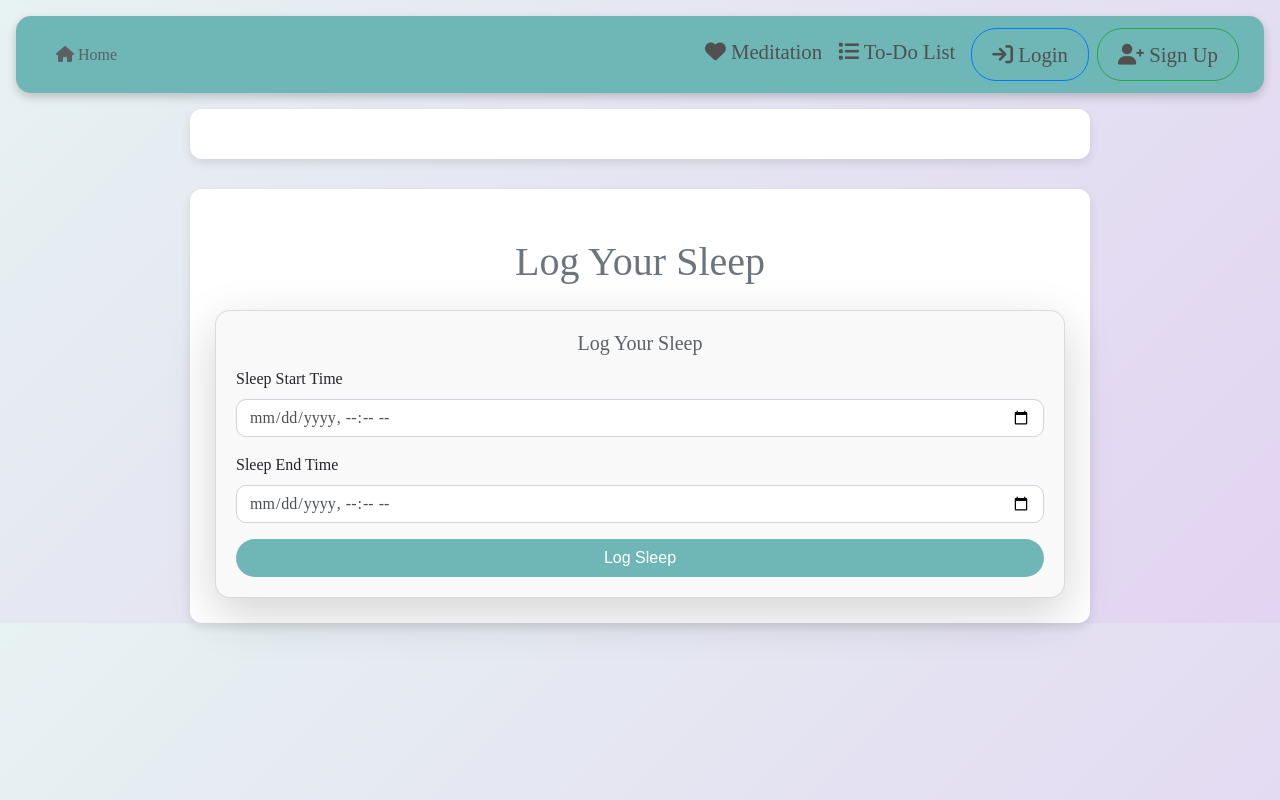
After one commit to B0rislava/hello-kitty, a Flask app: page /sleep/log in a window 1280 px wide. The commit adds this page. Run offline with Flask 3, Linux system fonts and the light colour scheme; some libraries are stand-ins or nearby versions.

Commit message:
added sleeptime log

```diff
--- /dev/null
+++ b/website/templates/sleep.html
@@ -0,0 +1,38 @@
+{% extends "base.html" %}
+
+{% block title %}Log Sleep{% endblock %}
+
+{% block content %}
+    <h1 class="text-center my-4" style="color: #6c757d; font-family: 'Lora', serif;">Log Your Sleep</h1>
+
+    {% with messages = get_flashed_messages(with_categories=true) %}
+        {% if messages %}
+            <div class="alert alert-dismissible fade show" role="alert">
+                {% for category, message in messages %}
+                    <div class="alert alert-{{ category }} my-2">
+                        {{ message }}
+                    </div>
+                {% endfor %}
+            </div>
+        {% endif %}
+    {% endwith %}
+
+    <div class="card shadow-lg" style="border-radius: 15px; background: #f9f9f9;">
+        <div class="card-body">
+            <h5 class="card-title text-center" style="color: #5a6268; font-family: 'Lora', serif;">Log Your Sleep</h5>
+            <form method="POST">
+                <div class="mb-3">
+                    <label for="sleeptime_from" class="form-label">Sleep Start Time</label>
+                    <input type="datetime-local" name="sleeptime_from" id="sleeptime_from" class="form-control" style="border-radius: 10px;">
+                </div>
+                <div class="mb-3">
+                    <label for="sleeptime_to" class="form-label">Sleep End Time</label>
+                    <input type="datetime-local" name="sleeptime_to" id="sleeptime_to" class="form-control" style="border-radius: 10px;">
+                </div>
+                <div class="text-center">
+                    <button type="submit" class="btn w-100" style="border-radius: 20px; background: #6fb6b6; color: #ffffff; font-family: 'Poppins', sans-serif;">Log Sleep</button>
+                </div>
+            </form>
+        </div>
+    </div>
+{% endblock %}
--- a/website/templates/to_do_list.html
+++ b/website/templates/to_do_list.html
@@ -43,7 +43,7 @@
     <div class="card-body">
         <h5 class="card-title text-center" style="color: #5a6268; font-family: 'Lora', serif;">Add a New Task</h5>
         <form method="POST">
-            <textarea name="note" id="note" class="form-control mb-3" placeholder="Write your task here..." rows="3" style="border-radius: 10px; background: #ffffff; box-shadow: 0px 2px 5px rgba(0, 0, 0, 0.1);"></textarea>
+            <textarea name="note" id="note" class="form-control mb-3" placeholder="Write your task here..." rows="1" style="border-radius: 10px; background: #ffffff; box-shadow: 0px 2px 5px rgba(0, 0, 0, 0.1);"></textarea>
             <div class="text-center">
                 <button type="submit" class="btn w-100" style="border-radius: 20px; background: #6fb6b6; color: #ffffff; font-family: 'Poppins', sans-serif;">Add Task</button>
             </div>
--- a/website/views.py
+++ b/website/views.py
@@ -1,9 +1,10 @@
-from flask import Blueprint, render_template, request, flash, redirect, url_for, flash
+from flask import Blueprint, render_template, request, flash, redirect, url_for
 from flask_login import login_required, current_user
-from .models import Note
+from .models import Note, DailyChallenges, SleepTime
 from . import db
-from datetime import datetime, timedelta
+from datetime import datetime
 from .streak_counter import update_streak
+from .sleeptime import get_sleep_duration
 
 views = Blueprint('views', __name__)
 
@@ -34,6 +35,8 @@ def redirect_to_profile():
 @login_required
 def to_do_list():
     update_streak(current_user)
+
+    new_note = Note(data="Meditation completed", user_id=current_user.id, completed=True)
 
     if request.method == 'POST':
         note_data = request.form.get('note')
@@ -75,6 +78,50 @@ def update_note(note_id):
         flash('Task not found or unauthorized action.', category='error')
     return redirect(url_for('views.to_do_list'))
 
-@views.route('/meditation')
+@views.route('/meditation', methods=['GET', 'POST'])
+@login_required
 def meditation():
     return render_template("meditation.html", user=current_user)
+
+@views.route('/sleep/log', methods=['POST', 'GET'])
+def log_sleep():
+    if request.method == 'POST':
+        sleeptime_from = request.form.get('sleeptime_from')
+        sleeptime_to = request.form.get('sleeptime_to')
+
+        if not sleeptime_from or not sleeptime_to:
+            flash('Please fill in both the start and end time for your sleep.', 'warning')
+            return redirect(url_for('views.log_sleep'))
+
+        try:
+            sleeptime_from = datetime.strptime(sleeptime_from, '%Y-%m-%dT%H:%M')
+            sleeptime_to = datetime.strptime(sleeptime_to, '%Y-%m-%dT%H:%M')
+        except ValueError:
+            flash('Invalid date format. Please make sure you select valid date and time.', 'danger')
+            return redirect(url_for('views.log_sleep'))
+
+        if sleeptime_from >= sleeptime_to:
+            flash('Sleep start time cannot be later than or the same as the end time.', 'danger')
+            return redirect(url_for('views.log_sleep'))
+
+        new_sleep = SleepTime(user_id=current_user.id, sleeptime_from=sleeptime_from, sleeptime_to=sleeptime_to)
+
+        try:
+            db.session.add(new_sleep)
+            db.session.commit()
+            flash('Sleep time logged successfully!', 'success')
+        except Exception as e:
+            db.session.rollback()
+            flash(f'Error occurred while logging sleep: {e}', 'danger')
+
+        return redirect(url_for('views.log_sleep'))
+
+    return render_template('sleep.html', user=current_user)
+
+@views.route('/sleep/delete/<int:sleep_id>', methods=['POST'])
+def delete_sleep(sleep_id):
+    sleep_entry = SleepTime.query.get(sleep_id)
+    if sleep_entry:
+        db.session.delete(sleep_entry)
+        db.session.commit()
+    return redirect(url_for('views.sleep'))
```
Also changed, not shown: website/models.py (+14 -0 lines), website/sleeptime.py (added, +15 -0 lines), website/streak_counter.py (+11 -2 lines), website/templates/meditation.html (+39 -11 lines).
